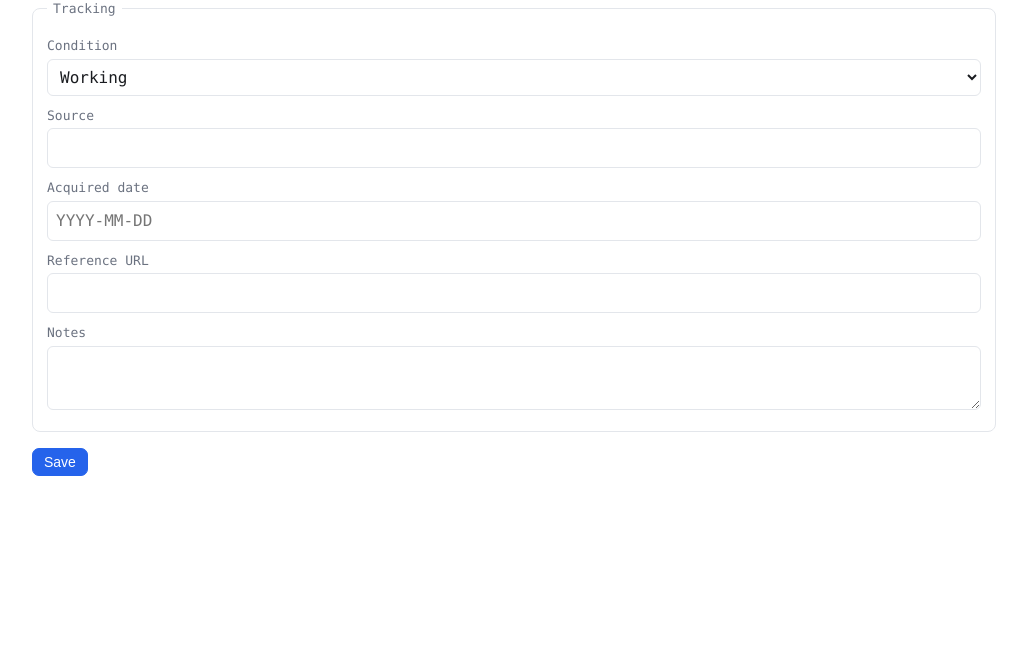
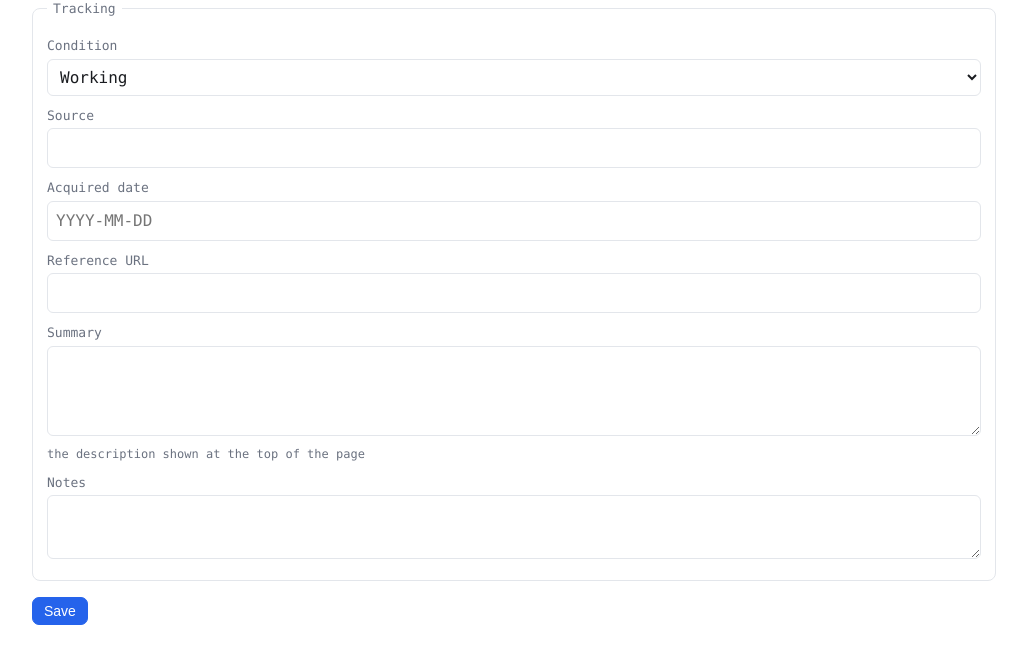
Before and after one commit to hmerrett/retro-hardware-db-2, a FastAPI app: page /parts/new in a window 1280 px wide. Shown: the part 784-1443 px from the top of the page, without its empty margins (126-1153 px from the left). Before the commit the page ends 1260 px from the top, so only its background shows below. Run offline with FastAPI, Linux system fonts and the light colour scheme; parts of the project's set-up code (start-up, migrations or seed data) failed here and were passed over.

Commit message:
Add an editable Summary field to the computer and part forms
The summary (the description shown at the top of a detail page) had no form
field. Add a Summary textarea to both forms and persist it on save.

```diff
--- a/api/app/main.py
+++ b/api/app/main.py
@@ -686,7 +686,7 @@ async def _part_from_form(form, ptype):
     data = {"type": ptype, "computer_id": form.get("computer_id", "") or "",
             "parent_id": form.get("parent_id", "") or ""}
     for f in ("manufacturer", "model", "name", "year", "condition", "source",
-              "acquired_date", "url", "notes", "disk_image"):
+              "acquired_date", "url", "summary", "notes", "disk_image"):
         data[f] = form.get(f, "") or ""
     for f in ("manufacturer", "model"):
         data[f] = entry.deshout(data[f])
--- a/api/app/templates/computer_form.html
+++ b/api/app/templates/computer_form.html
@@ -26,6 +26,9 @@
   {{ fld('source', 'Source', "where / how acquired") }}
   {{ fld('acquired_date', 'Acquired date', "YYYY-MM-DD") }}
   {{ fld('url', 'Reference URL', "Wikipedia, The Retro Web, …") }}
+  <label for="summary">Summary</label>
+  <textarea id="summary" name="summary" style="min-height:110px">{{ (c.summary if c else '') or '' }}</textarea>
+  <p class="hint">the description shown at the top of the page</p>
   <label for="notes">Notes</label>
   <textarea id="notes" name="notes">{{ (c.notes if c else '') or '' }}</textarea>
   <p style="margin-top:16px"><button class="btn primary" type="submit">Save</button></p>
--- a/api/app/templates/part_form.html
+++ b/api/app/templates/part_form.html
@@ -134,6 +134,9 @@
     <input id="acquired_date" name="acquired_date" value="{{ (p.acquired_date if p else '') or '' }}" placeholder="YYYY-MM-DD">
     <label for="url">Reference URL</label>
     <input id="url" name="url" value="{{ (p.url if p else '') or '' }}">
+    <label for="summary">Summary</label>
+    <textarea id="summary" name="summary" style="min-height:90px">{{ (p.summary if p else '') or '' }}</textarea>
+    <p class="hint">the description shown at the top of the page</p>
     <label for="notes">Notes</label>
     <textarea id="notes" name="notes">{{ (p.notes if p else '') or '' }}</textarea>
   </fieldset>
```
